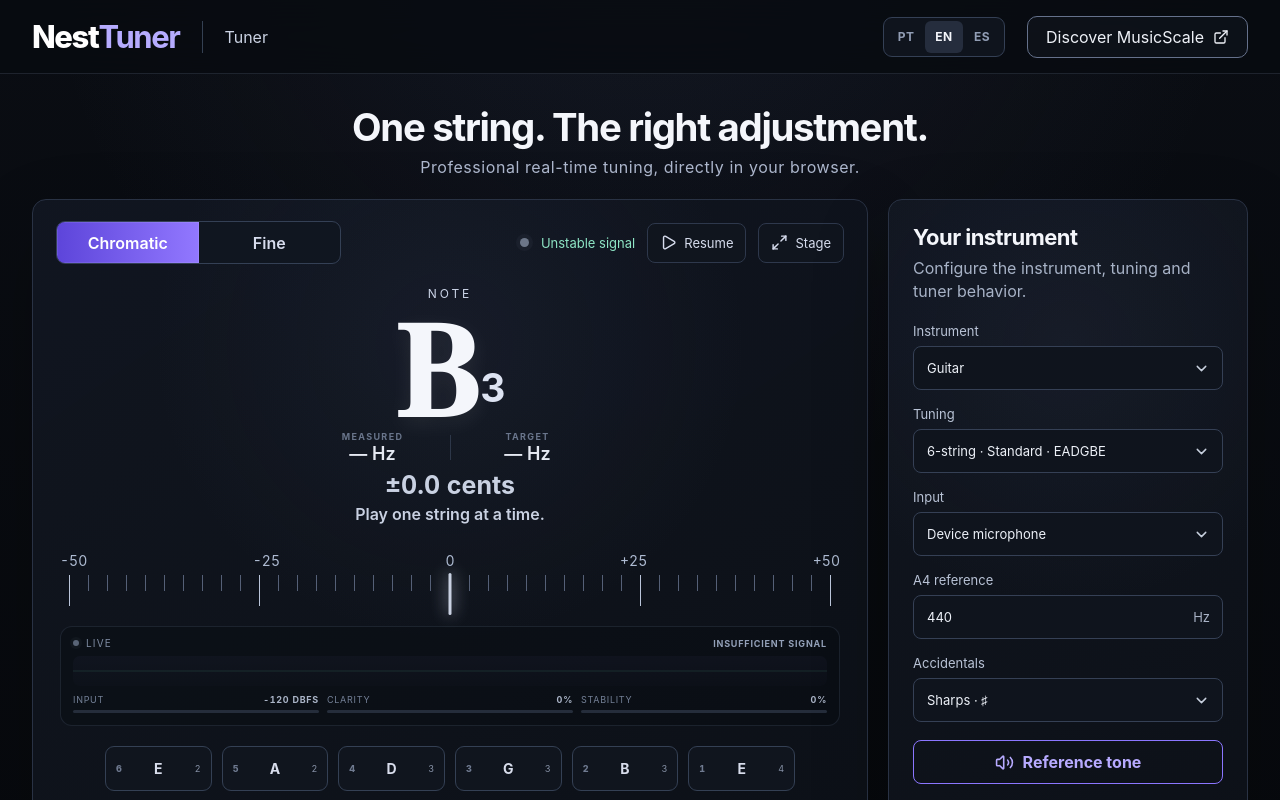
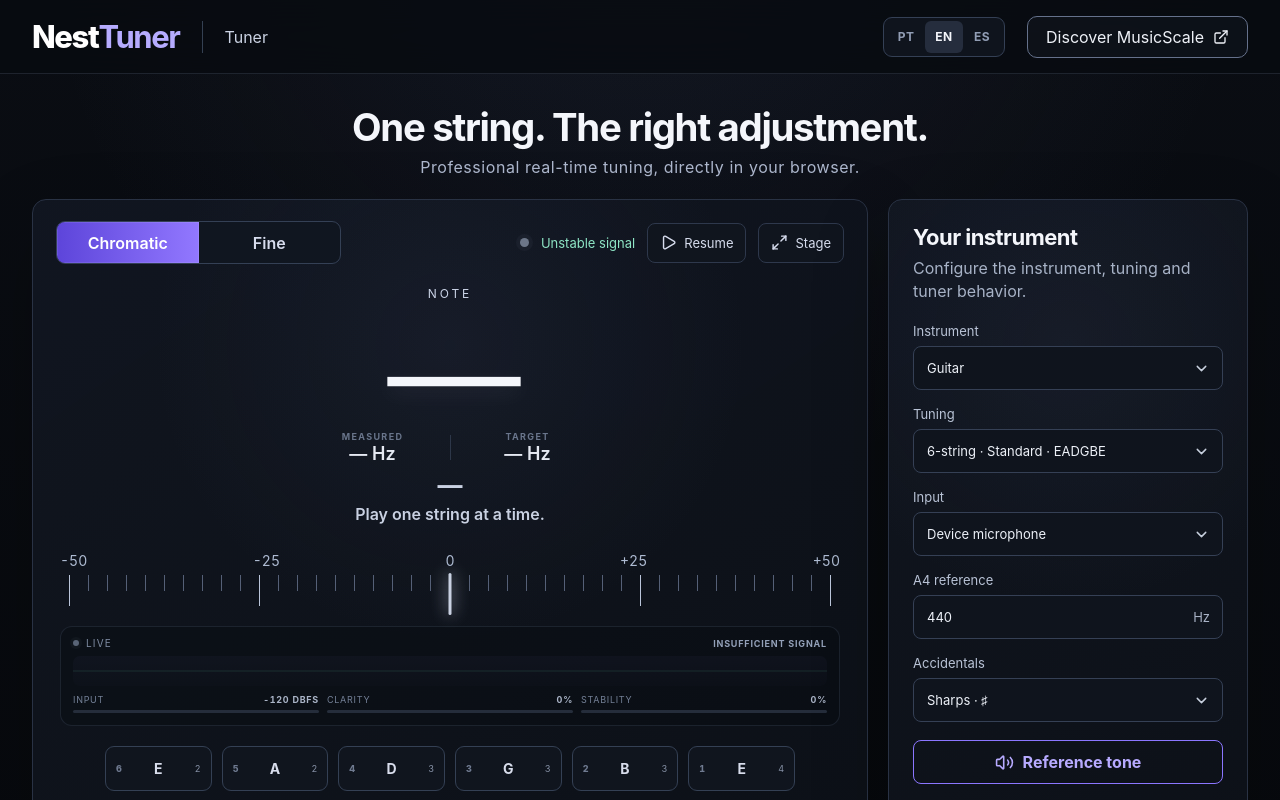
Before and after one commit to prdanielcunha/nesttuner, a React (Vite) app: page /en/ in a window 1280 px wide. Shown: the top 800 px of the page. Built offline with nearby package versions, Linux system fonts and the light colour scheme.

Commit message:
fix(ui): never fake a pitch and make global offsets musically consistent

```diff
--- a/packages/tuner-ui/src/NestTuner.tsx
+++ b/packages/tuner-ui/src/NestTuner.tsx
@@ -342,18 +342,19 @@ export function NestTuner({ locale, embedded = false, onBack, assetBaseUrl }: Pr
     await start();
   };
 
+  const effectiveA4 = a4 * Math.pow(2, offset / 1200);
   const detectedFrequency = stableFrequency ?? (analysis?.status === 'ok' ? analysis.frequency : null);
   const targetHints = !auto && lockedTarget ? [lockedTarget] : preset?.strings ?? [];
   const measuredFrequency = detectedFrequency
-    ? resolveOctaveAgainstTargets(detectedFrequency, targetHints, a4)
+    ? resolveOctaveAgainstTargets(detectedFrequency, targetHints, effectiveA4)
     : null;
 
   const closestString = measuredFrequency && preset
-    ? closestTarget(measuredFrequency, preset.strings, a4)
+    ? closestTarget(measuredFrequency, preset.strings, effectiveA4)
     : null;
 
   const currentTarget = auto ? closestString?.target ?? null : lockedTarget;
-  const chromatic = measuredFrequency ? nearestNote(measuredFrequency, a4, accidental) : null;
+  const chromatic = measuredFrequency ? nearestNote(measuredFrequency, effectiveA4, accidental) : null;
   const targetFrequency = currentTarget
     ? midiToFrequency(currentTarget.midi, a4, offset + (currentTarget.offsetCents ?? 0))
     : chromatic?.target ?? null;
@@ -362,9 +363,9 @@ export function NestTuner({ locale, embedded = false, onBack, assetBaseUrl }: Pr
     ? 1200 * Math.log2(measuredFrequency / targetFrequency)
     : 0;
 
-  const displayMidi = currentTarget?.midi ?? chromatic?.midi ?? 59;
-  const displayNote = midiToNote(displayMidi, accidental);
-  const highlighted = auto ? closestString?.target.id : lockedTarget?.id;
+  const displayMidi = currentTarget?.midi ?? chromatic?.midi ?? null;
+  const displayNote = displayMidi == null ? null : midiToNote(displayMidi, accidental);
+  const highlighted = auto && analysis?.status === 'ok' ? closestString?.target.id : lockedTarget?.id;
 
   const signalState = analysis?.status === 'clipping'
     ? copy.clipping
@@ -391,7 +392,12 @@ export function NestTuner({ locale, embedded = false, onBack, assetBaseUrl }: Pr
   const statusTone = isTuned ? 'good' : trustworthy ? 'warn' : 'neutral';
   const rulerRange = mode === 'fine' ? 5 : 50;
   const pointer = clamp((cents / rulerRange) * 100, -100, 100);
-  const referenceFrequency = targetFrequency ?? midiToFrequency(preset?.strings[0]?.midi ?? 64, a4);
+  const firstTarget = preset?.strings[0];
+  const referenceFrequency = targetFrequency ?? midiToFrequency(
+    firstTarget?.midi ?? 64,
+    a4,
+    offset + (firstTarget?.offsetCents ?? 0)
+  );
 
   const clarityPercent = clamp((analysis?.clarity ?? 0) * 100, 0, 100);
   const levelPercent = clamp((((analysis?.dbfs ?? -80) + 60) / 54) * 100, 0, 100);
@@ -410,14 +416,14 @@ export function NestTuner({ locale, embedded = false, onBack, assetBaseUrl }: Pr
 
   useEffect(() => {
     const timer = window.setTimeout(() => {
-      if (measuredFrequency) {
+      if (measuredFrequency && displayNote) {
         setAnnouncedStatus(`${noteDisplay(displayNote.name)} ${displayNote.octave}. ${direction}`);
       } else {
         setAnnouncedStatus(signalState);
       }
     }, 700);
     return () => window.clearTimeout(timer);
-  }, [measuredFrequency, displayNote.name, displayNote.octave, direction, signalState]);
+  }, [measuredFrequency, displayNote?.name, displayNote?.octave, direction, signalState]);
 
   const toggleTone = async () => {
     if (toneActive) {
@@ -520,9 +526,10 @@ export function NestTuner({ locale, embedded = false, onBack, assetBaseUrl }: Pr
     </>
   );
 
-  const selectedDeviceLabel = deviceId
-    ? devices.find((device) => device.deviceId === deviceId)?.label ?? ''
-    : devices[0]?.label ?? '';
+  const activeDeviceId = diagnostics?.trackSettings?.deviceId ?? deviceId;
+  const selectedDeviceLabel = activeDeviceId
+    ? devices.find((device) => device.deviceId === activeDeviceId)?.label ?? ''
+    : '';
   const bluetoothInput = /bluetooth|airpods|buds|headset|hands[- ]?free|\bbt\b/i.test(selectedDeviceLabel);
 
   const customNoteOptions = useMemo(() => {
@@ -595,13 +602,18 @@ export function NestTuner({ locale, embedded = false, onBack, assetBaseUrl }: Pr
         <div className="string-caption">
           {currentTarget ? copy.string + ' ' + currentTarget.id + ' · ' + noteDisplay(currentTarget.note.replace(/-?\d/g, '')) : copy.note}
         </div>
-        <div className="note"><span>{noteDisplay(displayNote.name)}</span><sub>{displayNote.octave}</sub></div>
+        <div className={'note ' + (!displayNote ? 'empty' : '')}>
+          <span>{displayNote ? noteDisplay(displayNote.name) : '—'}</span>
+          {displayNote && <sub>{displayNote.octave}</sub>}
+        </div>
         <div className="frequency-pair">
           <span><small>{copy.measured}</small><b>{measuredFrequency ? formatHz(measuredFrequency, locale) : '—'} Hz</b></span>
           <i />
           <span><small>{copy.target}</small><b>{targetFrequency ? formatHz(targetFrequency, locale) : '—'} Hz</b></span>
         </div>
-        <div className={'cents ' + statusTone}>{measuredFrequency ? formatCents(cents, locale) : (locale === 'pt-BR' ? '±0,0' : '±0.0')} cent{locale === 'en' ? 's' : ''}</div>
+        <div className={'cents ' + statusTone}>
+          {measuredFrequency ? <>{formatCents(cents, locale)} cent{locale === 'en' ? 's' : ''}</> : '—'}
+        </div>
         <div className={'direction ' + statusTone}>{direction}</div>
       </div>
 
@@ -900,7 +912,10 @@ export function NestTuner({ locale, embedded = false, onBack, assetBaseUrl }: Pr
       {stage && (
         <div className="stage-overlay">
           <button className="stage-close" onClick={() => setStage(false)}><X size={26} />{copy.exitStage}</button>
-          <div className="stage-note"><span>{noteDisplay(displayNote.name)}</span><sub>{displayNote.octave}</sub></div>
+          <div className={'stage-note ' + (!displayNote ? 'empty' : '')}>
+            <span>{displayNote ? noteDisplay(displayNote.name) : '—'}</span>
+            {displayNote && <sub>{displayNote.octave}</sub>}
+          </div>
           <div className="stage-hz">
             {measuredFrequency ? formatHz(measuredFrequency, locale) : '—'} Hz
             <span>→ {targetFrequency ? formatHz(targetFrequency, locale) : '—'} Hz</span>
```
